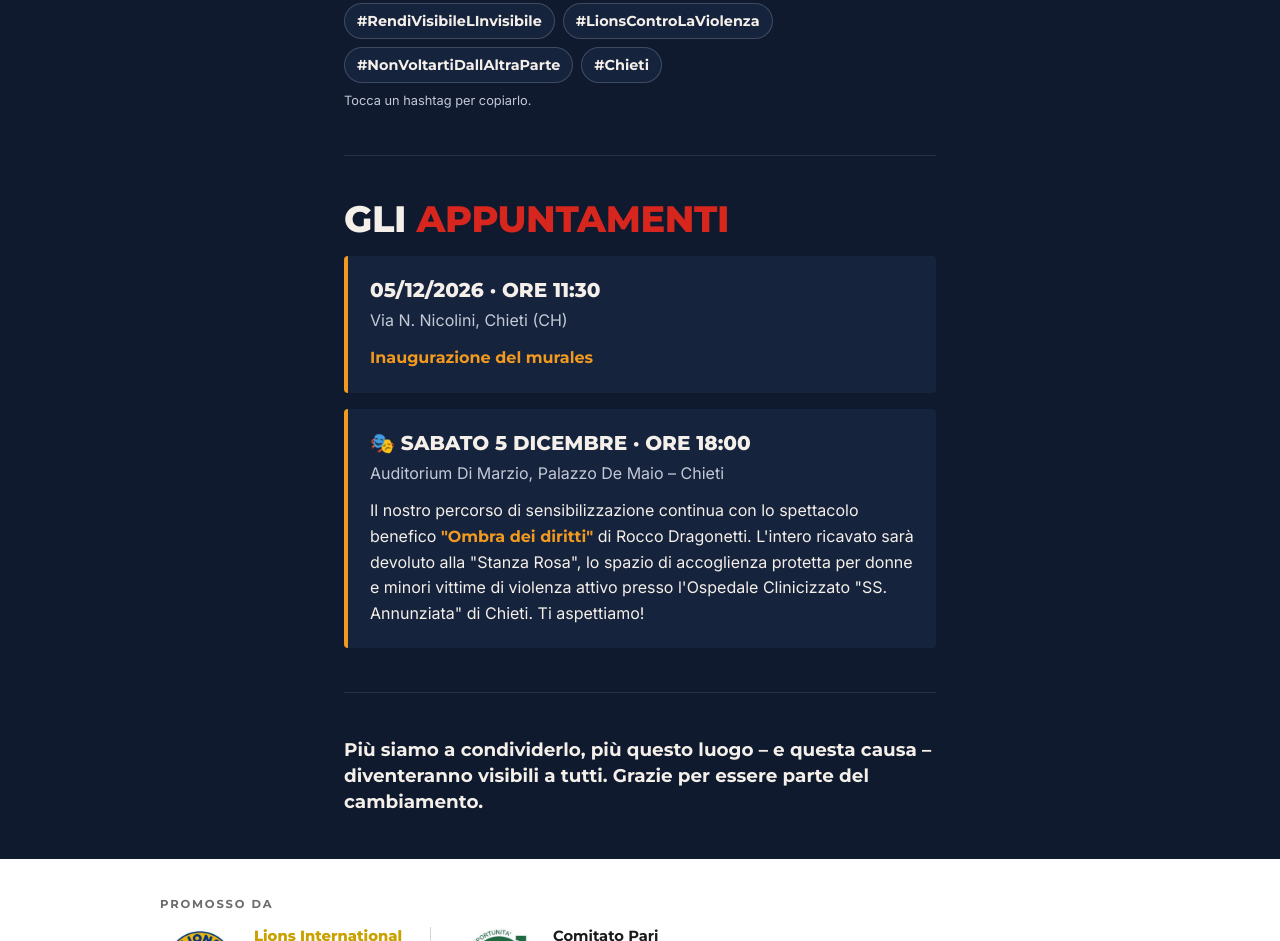
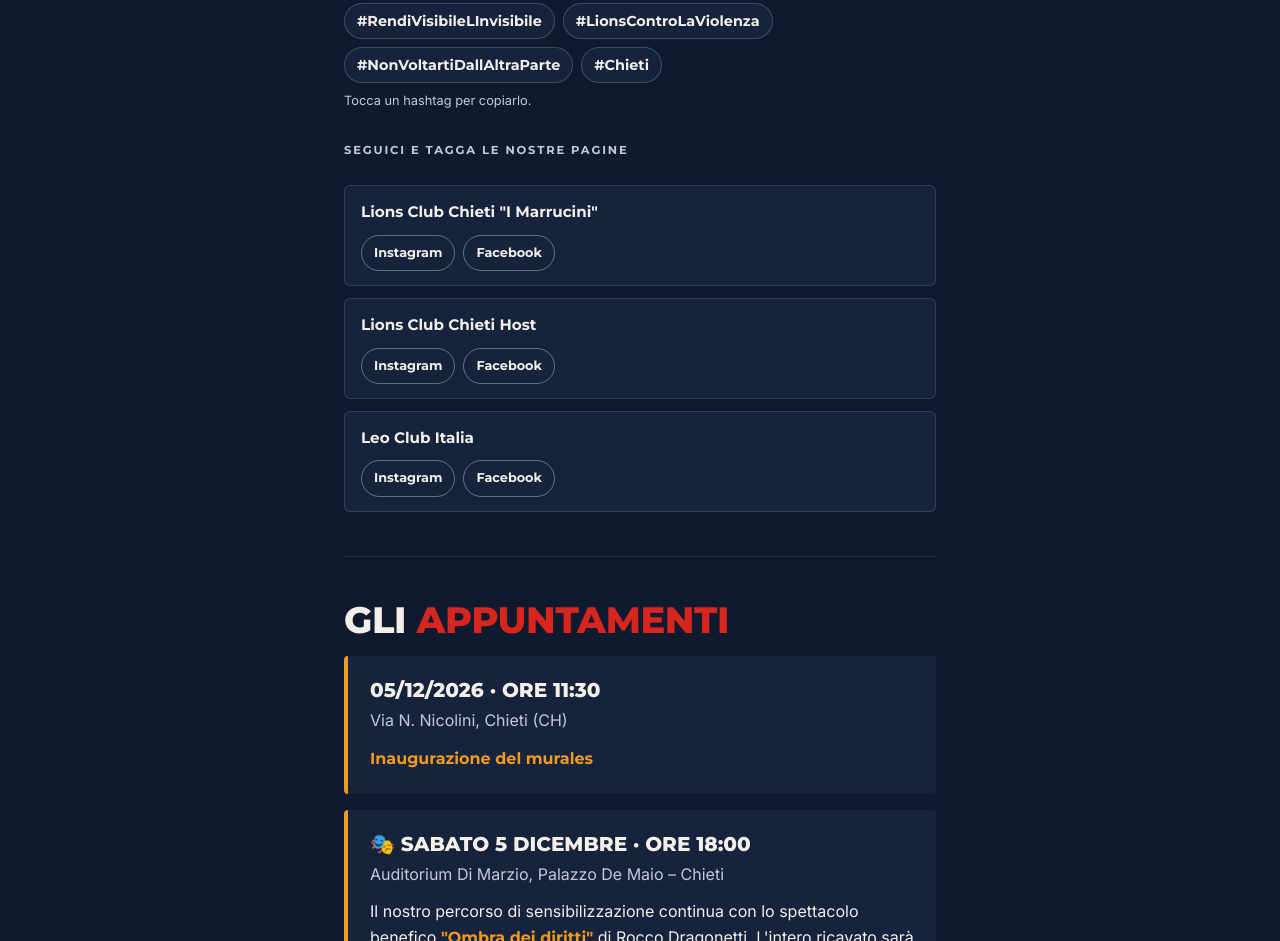
Before and after one commit to cristinaprimavera2/murales-chieti, a plain HTML site: page index.html in a window 1280 px wide. Shown: the part 2741-3682 px from the top of the page. Drawn offline with Linux system fonts and the light colour scheme; no server answers.

Commit message:
Link social di Lions Club Chieti I Marrucini, Chieti Host e Leo Club
Co-Authored-By: Claude Opus 5.5 <noreply@anthropic.com>
Claude-Session: https://claude.ai/code/session_01EsPg6Lo1hWXpe666jANs8k

```diff
--- a/index.html
+++ b/index.html
@@ -61,6 +61,12 @@
   .tag.copied{background:var(--orange);color:var(--navy);border-color:var(--orange)}
   .hint{font-size:.8rem;color:var(--muted);margin-top:8px}
 
+  .socials{margin-top:26px;display:grid;gap:12px}
+  .soc{background:var(--navy-2);border:1px solid rgba(255,255,255,.12);border-radius:6px;padding:14px 16px;display:flex;flex-direction:column;align-items:flex-start;gap:10px}
+  .soc .n{font-family:Montserrat;font-weight:700;font-size:.95rem}
+  .soc .l{display:flex;gap:8px}
+  .soc a{font-family:Montserrat;font-weight:700;font-size:.8rem;text-decoration:none;color:var(--ink);border:1px solid rgba(255,255,255,.35);padding:7px 12px;border-radius:999px;white-space:nowrap}
+  .soc a:hover,.soc a:focus-visible{background:var(--red);border-color:var(--red)}
   .event{background:var(--navy-2);border-left:4px solid var(--orange);padding:22px;border-radius:4px;margin-top:6px}
   .event .when{font-family:Montserrat;font-weight:800;font-size:1.25rem;text-transform:uppercase;line-height:1.2}
   .event .where{margin:6px 0 12px;color:var(--muted)}
@@ -145,6 +151,18 @@
       <button class="tag" type="button">#Chieti</button>
     </div>
     <p class="hint">Tocca un hashtag per copiarlo.</p>
+    <h3 class="sp-label" style="color:var(--muted);margin:30px 0 0">Seguici e tagga le nostre pagine</h3>
+    <div class="socials">
+      <div class="soc"><span class="n">Lions Club Chieti "I Marrucini"</span><span class="l">
+        <a href="https://www.instagram.com/lionsclubchieti_imarrucini/" target="_blank" rel="noopener">Instagram</a>
+        <a href="https://www.facebook.com/p/Lions-Club-Chieti-I-Marrucini-100064860483909/" target="_blank" rel="noopener">Facebook</a></span></div>
+      <div class="soc"><span class="n">Lions Club Chieti Host</span><span class="l">
+        <a href="https://www.instagram.com/lionsclubchietihost/" target="_blank" rel="noopener">Instagram</a>
+        <a href="https://www.facebook.com/profile.php?id=61566187080037" target="_blank" rel="noopener">Facebook</a></span></div>
+      <div class="soc"><span class="n">Leo Club Italia</span><span class="l">
+        <a href="https://www.instagram.com/leoclubitalia/" target="_blank" rel="noopener">Instagram</a>
+        <a href="https://www.facebook.com/LeoClubItaly/" target="_blank" rel="noopener">Facebook</a></span></div>
+    </div>
   </section>
 
   <section>
```
